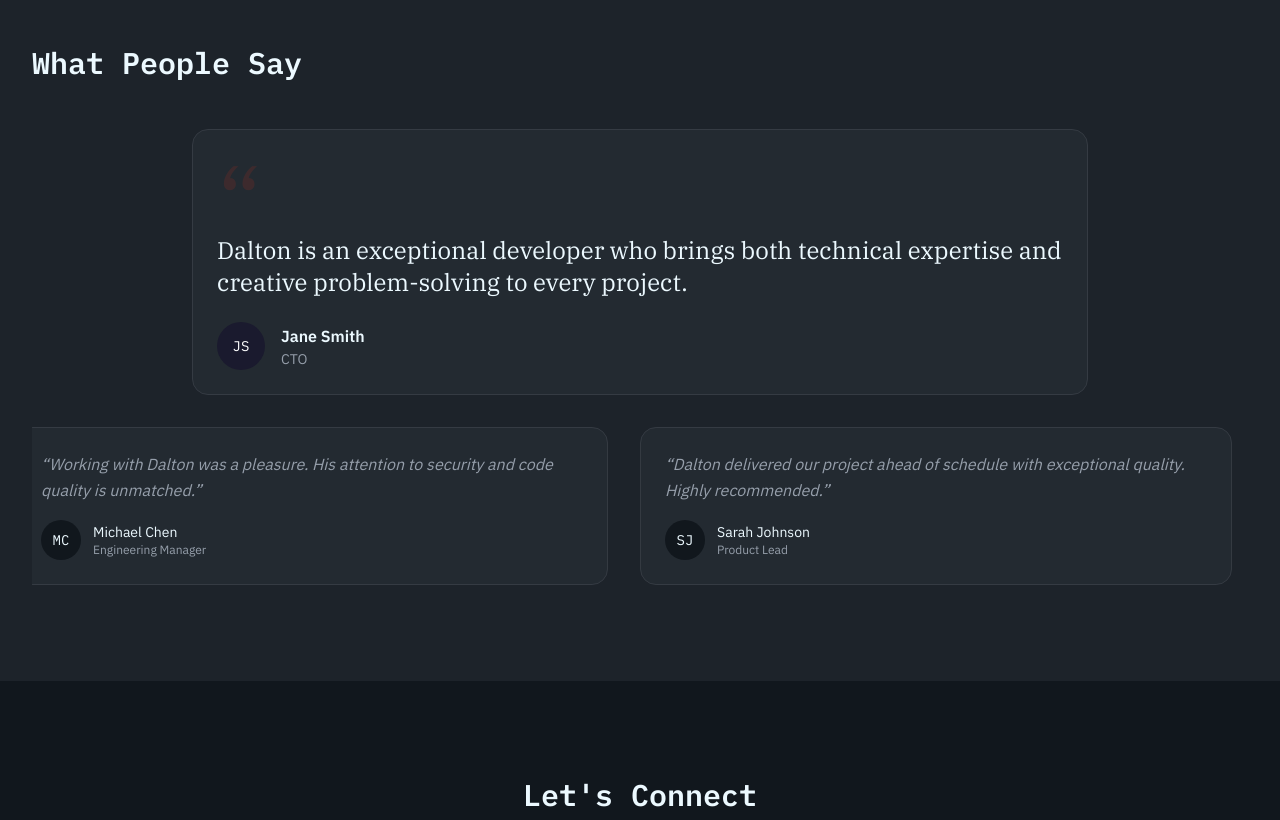
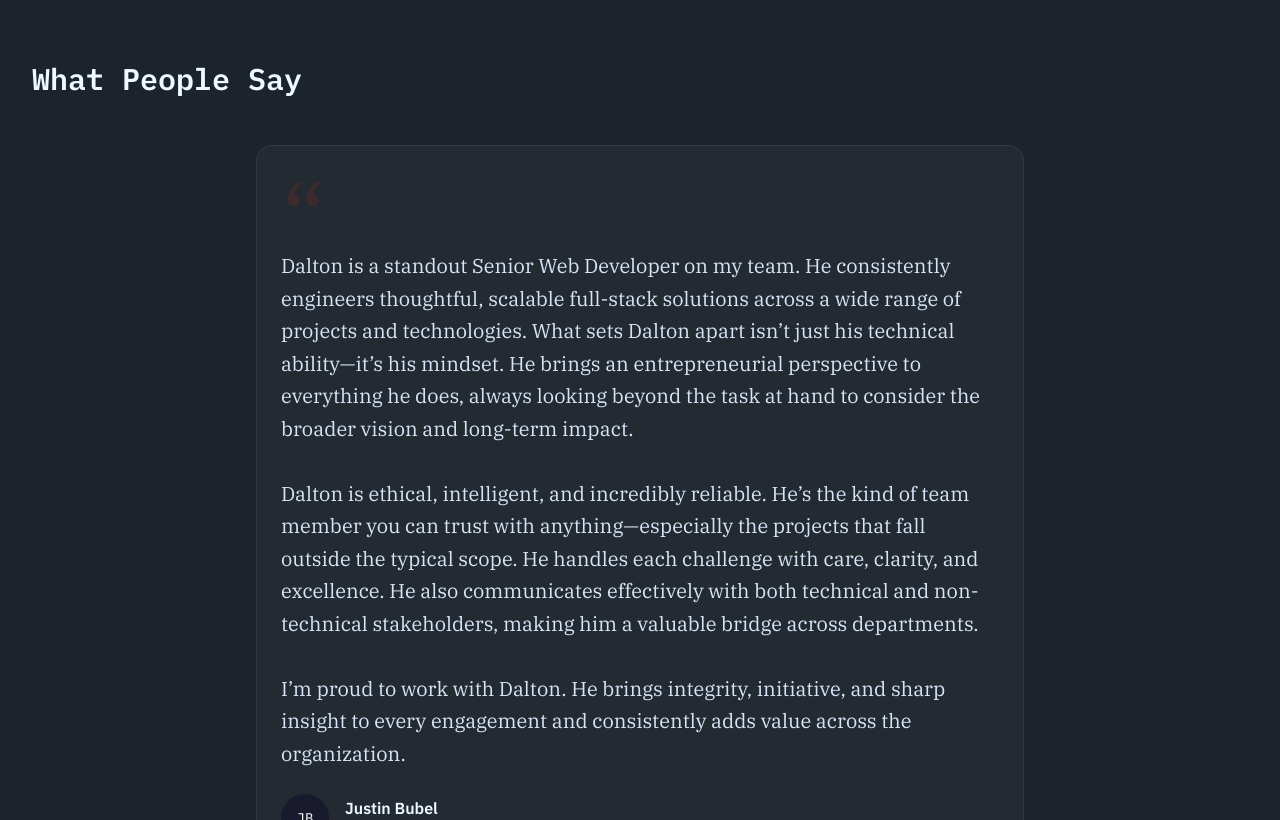
Before and after one commit to DivineStudio/com.daltonponder_next, a Next.js app in the folder website/: page /en/about in a window 1280 px wide. Shown: the part 1980-2800 px from the top of the page. Built offline with nearby package versions, Linux system fonts and the light colour scheme.

Commit message:
feat: Add About page with hero, professional and personal bio, testimonial carousel, and philosophy quotes.

```diff
--- a/website/app/components/pages/AboutPageContent.tsx
+++ b/website/app/components/pages/AboutPageContent.tsx
@@ -1,4 +1,5 @@
 "use client";
+import { useState, useRef, useEffect } from "react";
 import { useTranslations } from "next-intl";
 
 import { motion } from "motion/react";
@@ -7,6 +8,49 @@ import Link from "next/link";
 import Image from "next/image";
 import { PhilosophyQuote } from "../ui/PhilosophyQuote";
 import { Carousel } from "../ui/Carousel";
+
+// Expandable testimonial card for the carousel
+function TestimonialCard({ testimonial }: { testimonial: { quote: string; author: string; role: string; avatar: string } }) {
+    const [isExpanded, setIsExpanded] = useState(false);
+    const [isTruncated, setIsTruncated] = useState(false);
+    const textRef = useRef<HTMLParagraphElement>(null);
+
+    useEffect(() => {
+        const el = textRef.current;
+        if (el) {
+            // Check if text is actually truncated (scrollHeight > clientHeight)
+            setIsTruncated(el.scrollHeight > el.clientHeight);
+        }
+    }, [testimonial.quote]);
+
+    return (
+        <div className="bento-card h-full flex flex-col">
+            <p
+                ref={textRef}
+                className={`text-muted italic mb-2 whitespace-pre-line ${!isExpanded ? 'line-clamp-4' : ''}`}
+            >
+                &ldquo;{testimonial.quote}&rdquo;
+            </p>
+            {isTruncated && (
+                <button
+                    onClick={() => setIsExpanded(!isExpanded)}
+                    className="text-accent text-sm font-medium hover:underline mb-4 self-start"
+                >
+                    {isExpanded ? 'Read less' : 'Read more'}
+                </button>
+            )}
+            <div className="flex items-center gap-3 mt-auto">
+                <div className="w-10 h-10 rounded-full bg-[var(--color-base-200)] flex items-center justify-center font-mono text-sm shrink-0">
+                    {testimonial.avatar}
+                </div>
+                <div>
+                    <p className="font-medium text-sm">{testimonial.author}</p>
+                    <p className="text-xs text-muted">{testimonial.role}</p>
+                </div>
+            </div>
+        </div>
+    );
+}
 
 export function AboutPageContent() {
     const t = useTranslations("Home.ProAboutSection");
@@ -26,9 +70,14 @@ export function AboutPageContent() {
             author: t.Author,
             role: t.Role,
             company: t.Company,
-            avatar: t.avatar
+            avatar: t.avatar,
+            headliner: t.Headliner === true
         }))
         : [];
+
+    // Find the headliner testimonial (first with Headliner=true, or fallback to first item)
+    const headlinerTestimonial = testimonials.find(t => t.headliner) || testimonials[0];
+    const otherTestimonials = testimonials.filter(t => t !== headlinerTestimonial);
     return (
         <>
             {/* Hero Section - Theme Aware */}
@@ -224,21 +273,21 @@ export function AboutPageContent() {
                         initial={{ opacity: 0, y: 30 }}
                         whileInView={{ opacity: 1, y: 0 }}
                         viewport={{ once: true }}
-                        className="bento-card max-w-4xl mx-auto mb-8"
+                        className="bento-card max-w-3xl mx-auto mb-8"
                     >
                         <div className="text-6xl md:text-8xl font-serif text-[var(--color-primary)] opacity-30 leading-none mb-4">
                             &ldquo;
                         </div>
-                        <blockquote className="text-xl md:text-2xl font-serif mb-6 -mt-8">
-                            {testimonials[0].quote}
+                        <blockquote className="text-lg md:text-xl font-serif mb-6 -mt-8 whitespace-pre-line leading-relaxed text-[var(--foreground)]/90">
+                            {headlinerTestimonial?.quote}
                         </blockquote>
                         <div className="flex items-center gap-4">
                             <div className="w-12 h-12 rounded-full bg-[#1a1a2e] flex items-center justify-center text-white font-mono text-sm">
-                                {testimonials[0].avatar}
+                                {headlinerTestimonial?.avatar}
                             </div>
                             <div>
-                                <p className="font-semibold">{testimonials[0].author}</p>
-                                <p className="text-sm text-muted">{testimonials[0].role}</p>
+                                <p className="font-semibold">{headlinerTestimonial?.author}</p>
+                                <p className="text-sm text-muted">{headlinerTestimonial?.role}</p>
                             </div>
                         </div>
                     </motion.div>
@@ -249,23 +298,10 @@ export function AboutPageContent() {
                         options={{ loop: true, align: "start", dragFree: false }}
                         className="-mx-4 md:mx-0 px-4 md:px-0"
                         slideClassName="w-full md:w-1/2 lg:w-1/2 pr-4"
+                        showDots={true}
                     >
-                        {testimonials.slice(1).map((testimonial: { quote: string; author: string; role: string; avatar: string }, index: number) => (
-                            <div
-                                key={testimonial.author}
-                                className="bento-card h-full"
-                            >
-                                <p className="text-muted italic mb-4 line-clamp-4">&ldquo;{testimonial.quote}&rdquo;</p>
-                                <div className="flex items-center gap-3 mt-auto">
-                                    <div className="w-10 h-10 rounded-full bg-[var(--color-base-200)] flex items-center justify-center font-mono text-sm shrink-0">
-                                        {testimonial.avatar}
-                                    </div>
-                                    <div>
-                                        <p className="font-medium text-sm">{testimonial.author}</p>
-                                        <p className="text-xs text-muted">{testimonial.role}</p>
-                                    </div>
-                                </div>
-                            </div>
+                        {otherTestimonials.map((testimonial: { quote: string; author: string; role: string; avatar: string }) => (
+                            <TestimonialCard key={testimonial.author} testimonial={testimonial} />
                         ))}
                     </Carousel>
                 </div>
--- a/website/app/components/sections/TestimonialsSection.tsx
+++ b/website/app/components/sections/TestimonialsSection.tsx
@@ -52,6 +52,7 @@ export function TestimonialsSection({ summary = true }: TestimonialsSectionProps
         Role: string;
         Company: string;
         Context?: string;
+        avatar?: string;
     }>;
 
     // Map to internal format if needed, though we can use them directly
@@ -62,6 +63,7 @@ export function TestimonialsSection({ summary = true }: TestimonialsSectionProps
         title: t.Role,
         company: t.Company,
         context: t.Context,
+        avatar: t.avatar,
     }));
 
     const displayTestimonials = summary ? formattedTestimonials.slice(0, 4) : formattedTestimonials;
@@ -111,13 +113,13 @@ export function TestimonialsSection({ summary = true }: TestimonialsSectionProps
                         >
                             {displayTestimonials.map((testimonial) => (
                                 <div key={testimonial.id} className="py-8 px-4 md:px-8 w-full">
-                                    <blockquote className="font-serif text-xl md:text-2xl leading-relaxed mb-6 italic">
+                                    <blockquote className="font-serif text-xl md:text-2xl leading-relaxed mb-6 italic whitespace-pre-line">
                                         <TypewriterText text={testimonial.quote} />
                                     </blockquote>
 
                                     <div className="flex items-center gap-4">
-                                        <div className="w-12 h-12 rounded-full bg-[var(--color-primary)] flex items-center justify-center shrink-0">
-                                            <Icon icon="tabler:user" width={24} height={24} className="text-white" />
+                                        <div className="w-12 h-12 rounded-full bg-[var(--color-primary)] flex items-center justify-center shrink-0 text-white font-mono text-sm">
+                                            {testimonial.avatar || testimonial.author.split(' ').map(n => n[0]).join('')}
                                         </div>
                                         <div>
                                             <p className="font-semibold">{testimonial.author}</p>
--- a/website/app/components/ui/PhilosophyQuote.tsx
+++ b/website/app/components/ui/PhilosophyQuote.tsx
@@ -1,8 +1,10 @@
 "use client";
 
-import { useState, useEffect } from "react";
-import { motion, AnimatePresence } from "motion/react";
+import { useState, useEffect, useRef, useCallback } from "react";
+import { motion } from "motion/react";
 import { Icon } from "@iconify/react";
+import Autoplay from "embla-carousel-autoplay";
+import useEmblaCarousel from "embla-carousel-react";
 
 const philosophyQuotes = [
     {
@@ -31,20 +33,24 @@ interface PhilosophyQuoteProps {
     className?: string;
 }
 
-import Autoplay from "embla-carousel-autoplay";
-import useEmblaCarousel from "embla-carousel-react";
+export function PhilosophyQuote({ className = "" }: PhilosophyQuoteProps) {
+    // Use ref for stable autoplay plugin reference
+    const autoplayPluginRef = useRef(
+        Autoplay({ delay: 10000, stopOnInteraction: false, stopOnMouseEnter: true })
+    );
 
-// ... (keep philosophyQuotes array)
+    const [emblaRef, emblaApi] = useEmblaCarousel({ loop: true }, [autoplayPluginRef.current]);
+    const [currentIndex, setCurrentIndex] = useState(0);
+    const [isPlaying, setIsPlaying] = useState(true);
 
-interface PhilosophyQuoteProps {
-    className?: string;
-}
+    // Sync isPlaying state with actual Autoplay plugin state
+    const onAutoplayPlay = useCallback(() => {
+        setIsPlaying(true);
+    }, []);
 
-export function PhilosophyQuote({ className = "" }: PhilosophyQuoteProps) {
-    const [emblaRef, emblaApi] = useEmblaCarousel({ loop: true }, [
-        Autoplay({ delay: 10000, stopOnInteraction: false, stopOnMouseEnter: true })
-    ]);
-    const [currentIndex, setCurrentIndex] = useState(0);
+    const onAutoplayStop = useCallback(() => {
+        setIsPlaying(false);
+    }, []);
 
     useEffect(() => {
         if (!emblaApi) return;
@@ -54,20 +60,32 @@ export function PhilosophyQuote({ className = "" }: PhilosophyQuoteProps) {
         };
 
         emblaApi.on("select", onSelect);
+        emblaApi.on("autoplay:play" as any, onAutoplayPlay);
+        emblaApi.on("autoplay:stop" as any, onAutoplayStop);
+
+        // Cleanup on unmount
         return () => {
             emblaApi.off("select", onSelect);
+            emblaApi.off("autoplay:play" as any, onAutoplayPlay);
+            emblaApi.off("autoplay:stop" as any, onAutoplayStop);
         };
-    }, [emblaApi]);
+    }, [emblaApi, onAutoplayPlay, onAutoplayStop]);
 
     const scrollTo = (index: number) => {
         if (emblaApi) emblaApi.scrollTo(index);
     };
 
-    const current = philosophyQuotes[currentIndex]; // For "My take" rendering outside carousel if desired, OR we render everything inside.
-    // The previous design had "My take" changing with the quote.
-    // If we use a Carousel, the entire card content ideally slides, OR just the quote part.
-    // "Carousel on the Philosophy section".
-    // I will make the *content area* (Quote + Author + Take) slide.
+    const toggleAutoplay = useCallback(() => {
+        const autoplayPlugin = autoplayPluginRef.current;
+        if (!autoplayPlugin) return;
+
+        // Use the plugin's isPlaying method for accurate state
+        if (autoplayPlugin.isPlaying()) {
+            autoplayPlugin.stop();
+        } else {
+            autoplayPlugin.play();
+        }
+    }, []);
 
     return (
         <motion.div
@@ -108,19 +126,32 @@ export function PhilosophyQuote({ className = "" }: PhilosophyQuoteProps) {
                 </div>
             </div>
 
-            {/* Progress dots */}
-            <div className="flex gap-2 mt-4 relative z-10">
+            {/* Progress dots with play/pause button */}
+            <div className="flex gap-2 items-center mt-4 relative z-10">
                 {philosophyQuotes.map((_, index) => (
                     <button
                         key={index}
                         onClick={() => scrollTo(index)}
-                        className={`w-2 h-2 rounded-full transition-all ${index === currentIndex
+                        className={`w-2 h-2 rounded-full transition-all focus:outline-none focus:ring-2 focus:ring-accent focus:ring-offset-2 ${index === currentIndex
                             ? "bg-accent w-4"
                             : "bg-[var(--color-base-200)]"
                             }`}
                         aria-label={`Go to quote ${index + 1}`}
                     />
                 ))}
+                <button
+                    onClick={toggleAutoplay}
+                    className="ml-2 p-1 rounded-full hover:bg-[var(--color-base-200)] transition-colors focus:outline-none focus:ring-2 focus:ring-accent focus:ring-offset-2"
+                    aria-label={isPlaying ? "Pause autoplay" : "Resume autoplay"}
+                    title={isPlaying ? "Pause autoplay" : "Resume autoplay"}
+                >
+                    <Icon
+                        icon={isPlaying ? "tabler:player-pause" : "tabler:player-play"}
+                        width={16}
+                        height={16}
+                        className="text-muted"
+                    />
+                </button>
             </div>
         </motion.div>
     );
--- a/website/messages/en.json
+++ b/website/messages/en.json
@@ -550,25 +550,60 @@
             "At": "at",
             "Items": [
                 {
-                    "Quote": "Dalton is an exceptional developer who brings both technical expertise and creative problem-solving to every project.",
-                    "Author": "Jane Smith",
-                    "Role": "CTO",
-                    "Company": "TechCorp Inc.",
-                    "avatar": "JS"
+                    "Quote": "Dalton is one of the best developers I’ve had the pleasure to work with. Regardless of what I throw at him, I can expect the output to be thorough, explicit, and well-executed. He has made me better at my job by helping me understand nuances I had not considered as a project manager with over a decade of experience.",
+                    "Author": "Joe Robillard",
+                    "Role": "Project Manager",
+                    "Company": "Smooth Fusion",
+                    "avatar": "JR",
+                    "Headliner": false
                 },
                 {
-                    "Quote": "Working with Dalton was a pleasure. His attention to security and code quality is unmatched.",
-                    "Author": "Michael Chen",
-                    "Role": "Engineering Manager",
-                    "Company": "SecureStart",
-                    "avatar": "MC"
+                    "Quote": "Dalton’s dedication to providing elegant solutions is evident in all he does. His eye for detail, ability to problem-solve, and communication skills are valuable assets to any team.",
+                    "Author": "Janae Allen",
+                    "Role": "Senior Vice President of Technology",
+                    "Company": "Smooth Fusion",
+                    "avatar": "JA",
+                    "Headliner": false
                 },
                 {
-                    "Quote": "Dalton delivered our project ahead of schedule with exceptional quality. Highly recommended.",
-                    "Author": "Sarah Johnson",
-                    "Role": "Product Lead",
-                    "Company": "InnovateCo",
-                    "avatar": "SJ"
+                    "Quote": "I have enjoyed working with Dalton. He's incredibly sharp and learns new things quickly. His willingness to jump into the unknown and figure it out is admirable. What sets him apart is his combination of strong technical skills and excellent soft skills. He's as effective in client-facing discussions as he is in the codebase. Plus, his proactive communication ensures everyone is always on the same page. A real asset to any team.",
+                    "Author": "Braden Mason",
+                    "Role": "Vice President of Delivery",
+                    "Company": "Smooth Fusion",
+                    "avatar": "BM",
+                    "Headliner": false
+                },
+                {
+                    "Quote": "I’ve had the pleasure of working with Dalton for several years, primarily in my role as a QA specialist on projects he developed. Dalton is a highly skilled Sitefinity developer—knowledgeable, approachable, and consistently supportive of the team. He’s always willing to collaborate, answer questions, and ensure the final product meets high standards.",
+                    "Author": "Jenni Roemisch",
+                    "Role": "Director of Quality Assurance",
+                    "Company": "Smooth Fusion",
+                    "avatar": "JR",
+                    "Headliner": false
+                },
+                {
+                    "Quote": "I’ve always admired Dalton’s strong desire to dig in to a hard task, learn all about it, and put in the hard work to get it done right. He’s always willing to step outside the box and thoroughly think through the task in front of him.",
+                    "Author": "Gary Evans",
+                    "Role": "Vice President of Information Technology",
+                    "Company": "Smooth Fusion",
+                    "avatar": "GE",
+                    "Headliner": false
+                },
+                {
+                    "Quote": "Working with Dalton on our projects at Smooth Fusion is an incredibly productive experience. His ability to break down complex problems and communicate clearly helped our team deliver clean, maintainable code under tight deadlines. I always appreciated his willingness to review code thoughtfully, collaborate on difficult issues and work to streamline processes.",
+                    "Author": "Joshua Stephens",
+                    "Role": "Senior Software Developer",
+                    "Company": "Smooth Fusion",
+                    "avatar": "JS",
+                    "Headliner": false
+                },
+                {
+                    "Quote": "Dalton is a standout Senior Web Developer on my team. He consistently engineers thoughtful, scalable full-stack solutions across a wide range of projects and technologies. What sets Dalton apart isn’t just his technical ability—it’s his mindset. He brings an entrepreneurial perspective to everything he does, always looking beyond the task at hand to consider the broader vision and long-term impact.\n\nDalton is ethical, intelligent, and incredibly reliable. He’s the kind of team member you can trust with anything—especially the projects that fall outside the typical scope. He handles each challenge with care, clarity, and excellence. He also communicates effectively with both technical and non-technical stakeholders, making him a valuable bridge across departments.\n\nI’m proud to work with Dalton. He brings integrity, initiative, and sharp insight to every engagement and consistently adds value across the organization.",
+                    "Author": "Justin Bubel",
+                    "Role": "Vice President of Software Solutions",
+                    "Company": "Smooth Fusion",
+                    "avatar": "JB",
+                    "Headliner": true
                 }
             ]
         }
```
Also changed, not shown: website/app/components/ui/Carousel.tsx (+85 -17 lines).
